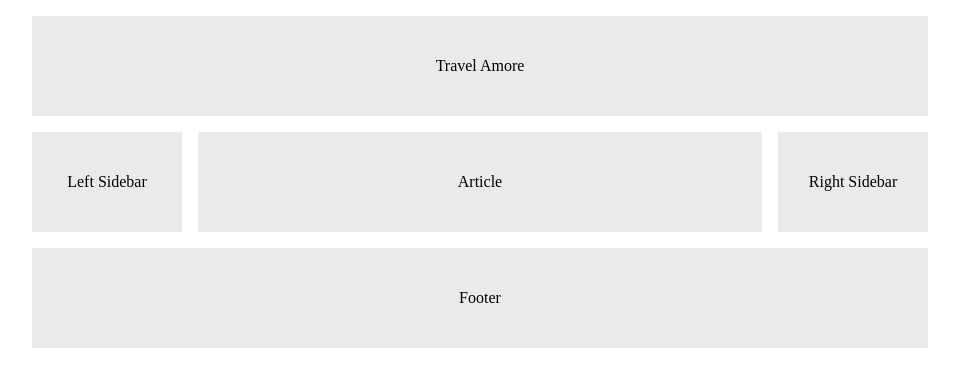
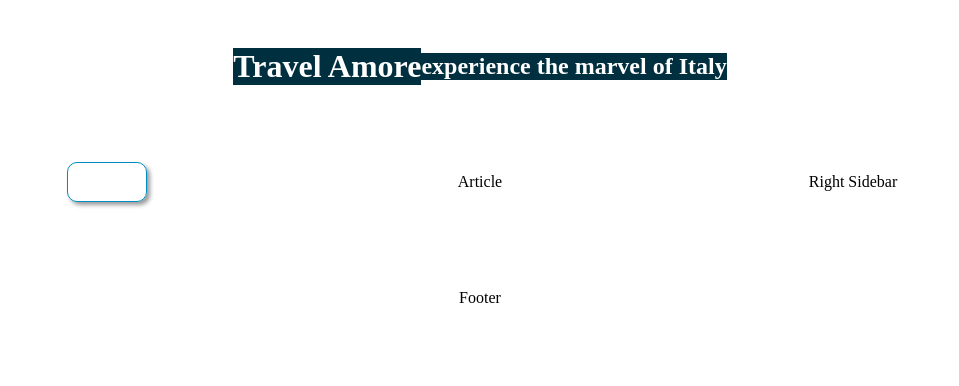
Before and after one commit to TravelAmore/TravelAmore.github.io, a plain HTML site: page index.html in a window 1280 px wide. Shown: the whole page, without its empty margins (160-1119 px from the left). Drawn offline with Linux system fonts and the light colour scheme.

Commit message:
messed with header and added colors

```diff
--- a/index.html
+++ b/index.html
@@ -15,11 +15,12 @@
   <body>
     <div class="grid">
       <header>
-      Travel Amore
+		<h1> Travel Amore </h1>
+		<h2>experience the marvel of Italy</h2>
       </header>
 
       <aside class="sidebar-left">
-        Left Sidebar
+        <input type="button" class="enjoy-css" value="Enjoy" />
       </aside>
 
       <article>
--- a/travelamore.css
+++ b/travelamore.css
@@ -1,3 +1,22 @@
+
+/*------------------------------------*\
+  #CUSTOM PROPERTIES SECTION
+\*------------------------------------*/
+
+:root {
+  --primary-color: ##7a9d96;
+  --primary-text: black;
+  --p-light-color: #cae4db;
+  --p-light-text: black;
+  --p-dark-color: #00303f;
+  --p-dark-text: white;
+  --secondary-color: #dcae1d;
+  --secondary-text: black;
+}
+
+
+
+
 .grid {
   display: grid;
   grid-template-columns: 150px auto 150px;
@@ -9,7 +28,7 @@
 aside,
 article,
 footer {
-  background: #eaeaea;
+  background: var(--p-light-color)
   padding: 1em;
 }
 
@@ -24,8 +43,39 @@
   padding: 1em 0;
 }
 
-.grid > * {
+.grid > * {   /* defining all content within grid */
   display: flex;
   align-items: center;
   justify-content: center;
 }
+
+header > h1,  h2  {
+	background-color:  var(--p-dark-color);
+	color:  var(--p-dark-text);
+}
+
+.enjoy-css {
+  display: inline-block;
+  -webkit-box-sizing: content-box;
+  -moz-box-sizing: content-box;
+  box-sizing: content-box;
+  cursor: pointer;
+  padding: 10px 20px;
+  border: 1px solid #018dc4;
+  -webkit-border-radius: 10px;
+  border-radius: 10px;
+  font: normal 16px/normal "Times New Roman", Times, serif;
+  color: rgba(255,255,255,0.9);
+  -o-text-overflow: clip;
+  text-overflow: clip;
+  background: var(--primary-color);
+  -webkit-box-shadow: 3px 3px 4px 0 rgba(0,0,0,0.4) ;
+  box-shadow: 3px 3px 4px 0 rgba(0,0,0,0.4) ;
+  -webkit-transition: all 300ms cubic-bezier(0.42, 0, 0.58, 1);
+  -moz-transition: all 300ms cubic-bezier(0.42, 0, 0.58, 1);
+  -o-transition: all 300ms cubic-bezier(0.42, 0, 0.58, 1);
+  transition: all 300ms cubic-bezier(0.42, 0, 0.58, 1);
+}
+
+
+}
```
Also changed, not shown: map.jpg (added).
